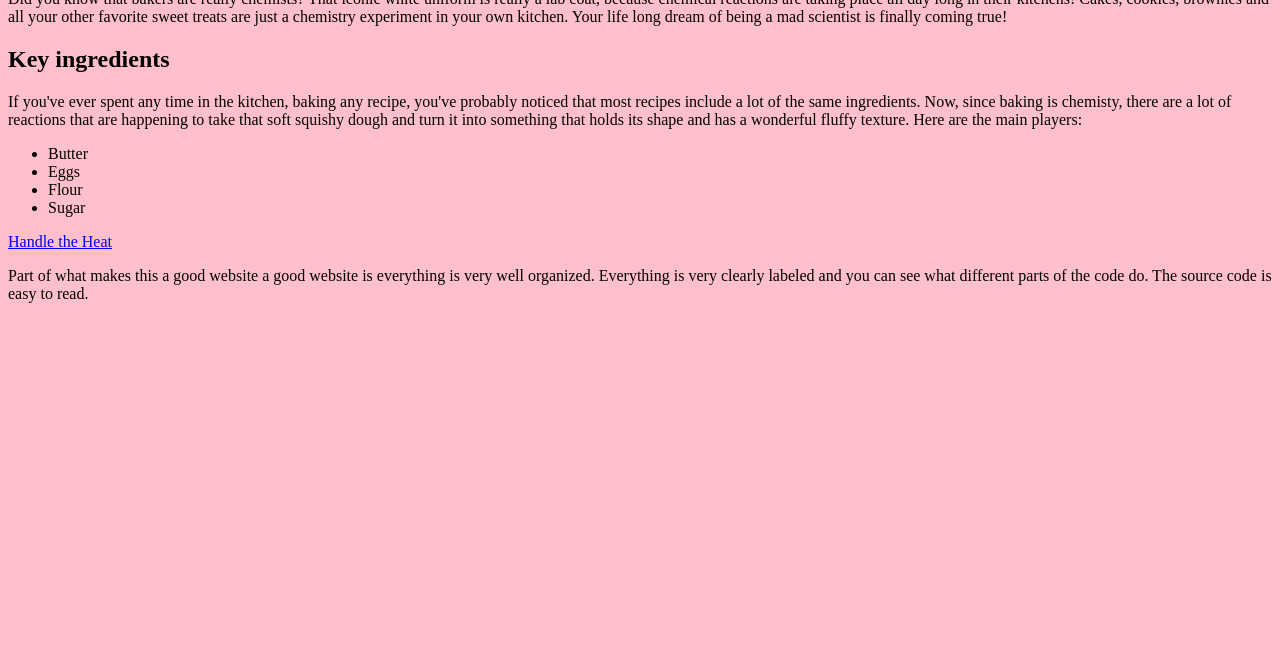
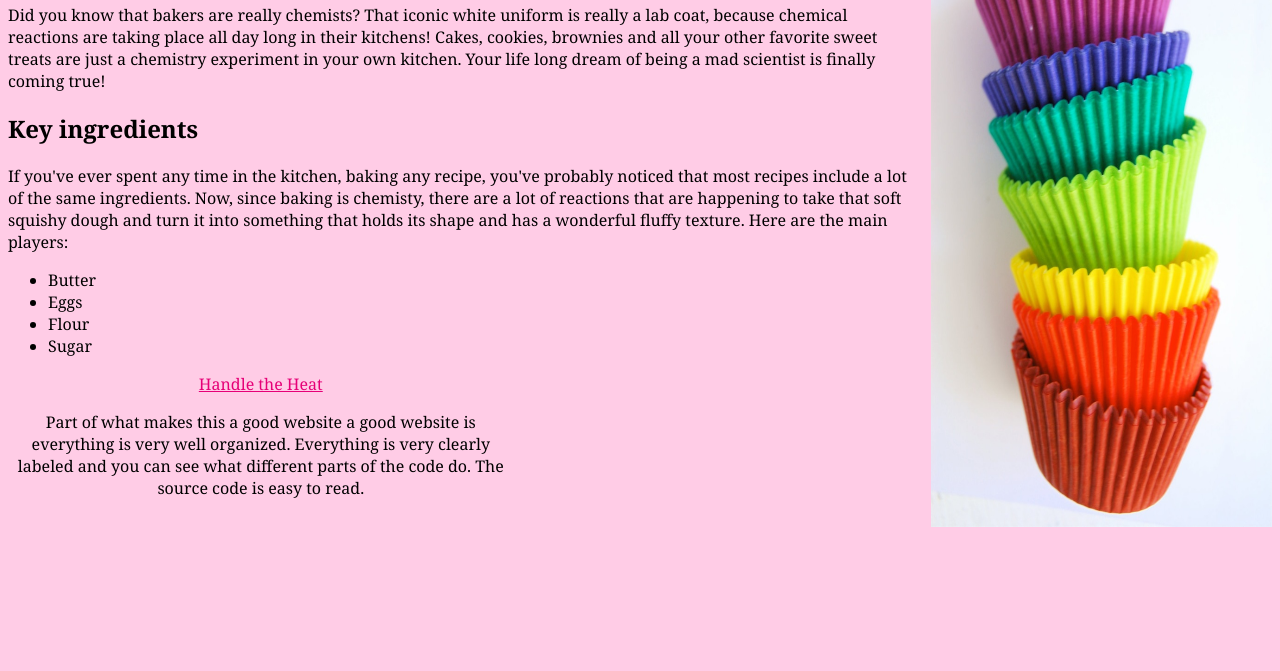
Before and after one commit to jenvanc/jenvanc.github.io, a plain HTML site: page index.html in a window 1280 px wide. Shown: the part 129-800 px from the top of the page. Drawn offline with Linux system fonts and the light colour scheme.

Commit message:
Add styling to pictures

```diff
--- a/index.html
+++ b/index.html
@@ -5,6 +5,7 @@
     <title>Baking Basics</title>
     <link rel="stylesheet" type="text/css" href="styles.css">
   </head>
+  <img id="liners" src="Cupcake-liners.jpg" alt="liners"/>
   <body>
     <nav>
       <ul>
--- a/styles.css
+++ b/styles.css
@@ -1,3 +1,34 @@
 body {
-  background: pink;
+  background: #ffcce6;
+  font-family: Georgia;
 }
+
+section {
+  max-width: 75%;
+}
+
+a {
+  color: #e60077;
+}
+
+a:visited {
+  color: #9933ff;
+}
+
+#liners {
+  float: right;
+  max-width: 27%;
+  height: 640px;
+  margin-left: 1em;
+}
+
+footer{
+  text-align: center;
+  max-width: 40%;
+}
+
+#cookie-chem-pic {
+  margin-left: auto;
+  margin-right: auto;
+  display: block;
+}
```
Also changed, not shown: cookie_chem.html (+1 -1 lines), Cupcake-liners.jpg (added).
